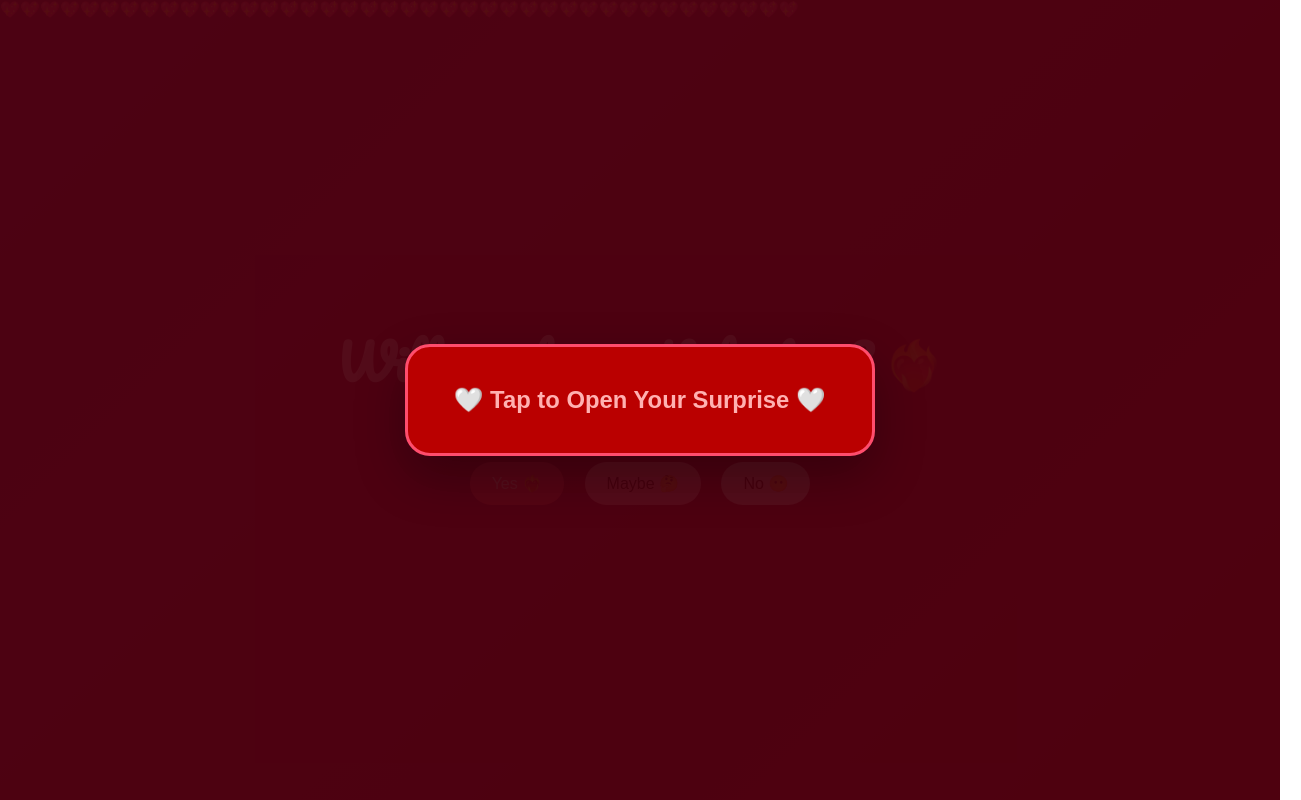
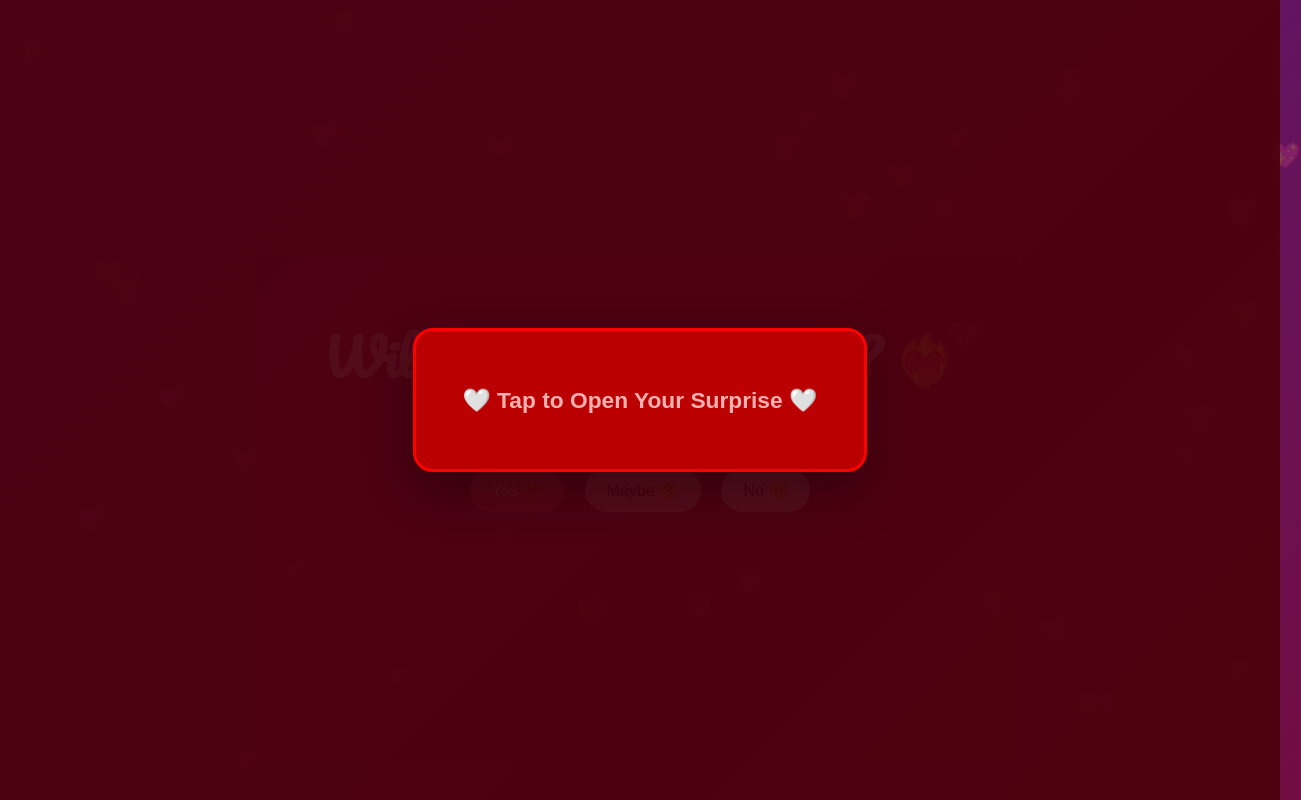
Before and after one commit to TrinaGSN95/Intro-for-Valentines-2026, a plain HTML site: page index.html in a window 1280 px wide. Shown: the whole page, 1301 px wide, since content can reach past the window. Drawn offline with Linux system fonts and the light colour scheme.

Commit message:
styles.css

```diff
--- a/styles.css
+++ b/styles.css
@@ -8,37 +8,36 @@
 html {
   overflow-x: hidden;
 }
-
 body {
   margin: 0;
-  overflow-x: hidden;
+  overflow: hidden;
   font-family: 'Poppins', sans-serif;
   background: linear-gradient(135deg, #631562, #8a0013);
+
 }
 
-/* CENTER CONTAINER */
+
+/* Center card */
 .container {
   position: relative;
   z-index: 10;
-  min-height: 100vh;
-  min-height: 100dvh; /* Fix mobile viewport issue */
+  height: 100vh;
   display: flex;
   flex-direction: column;
   justify-content: center;
   align-items: center;
+  background: transparent;
   text-align: center;
 }
 
-/* TITLE */
 h1 {
-  font-family: 'Pacifico', cursive;
+    font-family: Pacifico;
   color: #e9dbe3;
-  margin-bottom: 50px;
-  font-size: 48px;
-  padding: 0 20px;
+  margin-bottom: 60px;
+  font-size: 50px;
 }
 
-/* BUTTONS */
+/* Buttons */
 .buttons button,
 #goSite {
   padding: 12px 22px;
@@ -48,10 +47,6 @@
   font-size: 16px;
   cursor: pointer;
   transition: 0.3s ease;
-}
-
-button:hover {
-  transform: scale(1.1);
 }
 
 #yes {
@@ -75,7 +70,11 @@
   display: none;
 }
 
-/* FLOATING HEARTS */
+button:hover {
+  transform: scale(1.1);
+}
+
+/* Floating hearts */
 .heart {
   position: absolute;
   font-size: 22px;
@@ -87,7 +86,7 @@
   to { transform: translateY(-800px); opacity: 0; }
 }
 
-/* CUPID */
+/* Cupid fly */
 .cupid {
   position: absolute;
   font-size: 30px;
@@ -96,25 +95,15 @@
 
 @keyframes flyAcross {
   0% { left: -50px; top: 20%; }
-  100% { left: 100%; top: 60%; } /* FIXED from 110% */
+  100% { left: 110%; top: 60%; }
 }
 
-/* BACKGROUND HEARTS */
-.hearts-bg {
-  position: fixed;
-  top: 0;
-  left: 0;
-  width: 100%;
-  height: 100%;
-  pointer-events: none;
-  z-index: 1;
-}
-
-.bg-heart {
+/* Beating background hearts */
+.hearts-bg span {
   position: absolute;
   font-size: 20px;
+  animation: beat 1.5s infinite;
   opacity: 0.2;
-  animation: beat 1.5s infinite ease-in-out;
 }
 
 @keyframes beat {
@@ -122,7 +111,9 @@
   50% { transform: scale(1.4); }
 }
 
-/* INTRO MODAL OVERLAY */
+
+/* INTRO OVERLAY */
+
 .intro-overlay {
   position: fixed;
   top: -100%;
@@ -132,33 +123,51 @@
   background: rgba(75, 2, 15, 0.95);
   display: flex;
   justify-content: center;
+
   align-items: center;
   z-index: 20;
   cursor: pointer;
-  transition: top 0.9s ease, opacity 0.4s ease;
+
+  transition: top 1s ease, opacity 0.2s ease;
 }
 
+/* When visible */
 .intro-overlay.show {
   top: 0;
 }
 
-/* MODAL CARD */
-.intro-content {
-  border: 3px solid #ff4d6d;
-  background: rgb(186, 0, 0);
-  padding: 40px 60px;
-  border-radius: 25px;
-  text-align: center;
-  box-shadow: 0 20px 50px rgba(0,0,0,0.3);
-  animation: floatIn 0.8s ease;
-  max-width: 90%;
-}
 
 .intro-content h2 {
   color: rgb(255, 177, 177);
-  font-size: 22px;
+  font-size: 21px;
   animation: pulse 1.4s infinite;
-  margin: 0;
+  font-family: 'Poppins', sans-serif;
+}
+
+@keyframes pulse {
+  0% { transform: scale(1); }
+  50% { transform: scale(1.1); }
+  100% { transform: scale(1); }
+}
+.hidden {
+  opacity: 0;
+  transition: opacity 1s ease;
+}
+
+.container {
+  transition: opacity 1s ease;
+}
+
+.intro-content {
+      border: 3px solid #ff0000;
+  background: rgb(186, 0, 0);
+  padding: 40px 60px;
+
+
+  border-radius: 20px;
+  text-align: center;
+  box-shadow: 0 20px 50px rgba(0,0,0,0.3);
+  animation: floatIn 1s ease;
 }
 
 @keyframes floatIn {
@@ -172,36 +181,6 @@
   }
 }
 
-@keyframes pulse {
-  0% { transform: scale(1); }
-  50% { transform: scale(1.1); }
-  100% { transform: scale(1); }
+.point {
+  cursor: pointer; /* Changes to hand icon */
 }
-
-/* FADE EFFECT */
-.hidden {
-  opacity: 0;
-  transition: opacity 1s ease;
-}
-
-/* MOBILE OPTIMIZATION */
-@media (max-width: 480px) {
-
-  h1 {
-    font-size: 34px;
-  }
-
-  .intro-content {
-    padding: 25px 20px;
-    border-radius: 18px;
-  }
-
-  .intro-content h2 {
-    font-size: 18px;
-  }
-
-  .buttons button {
-    font-size: 14px;
-    padding: 10px 18px;
-  }
-}
```
